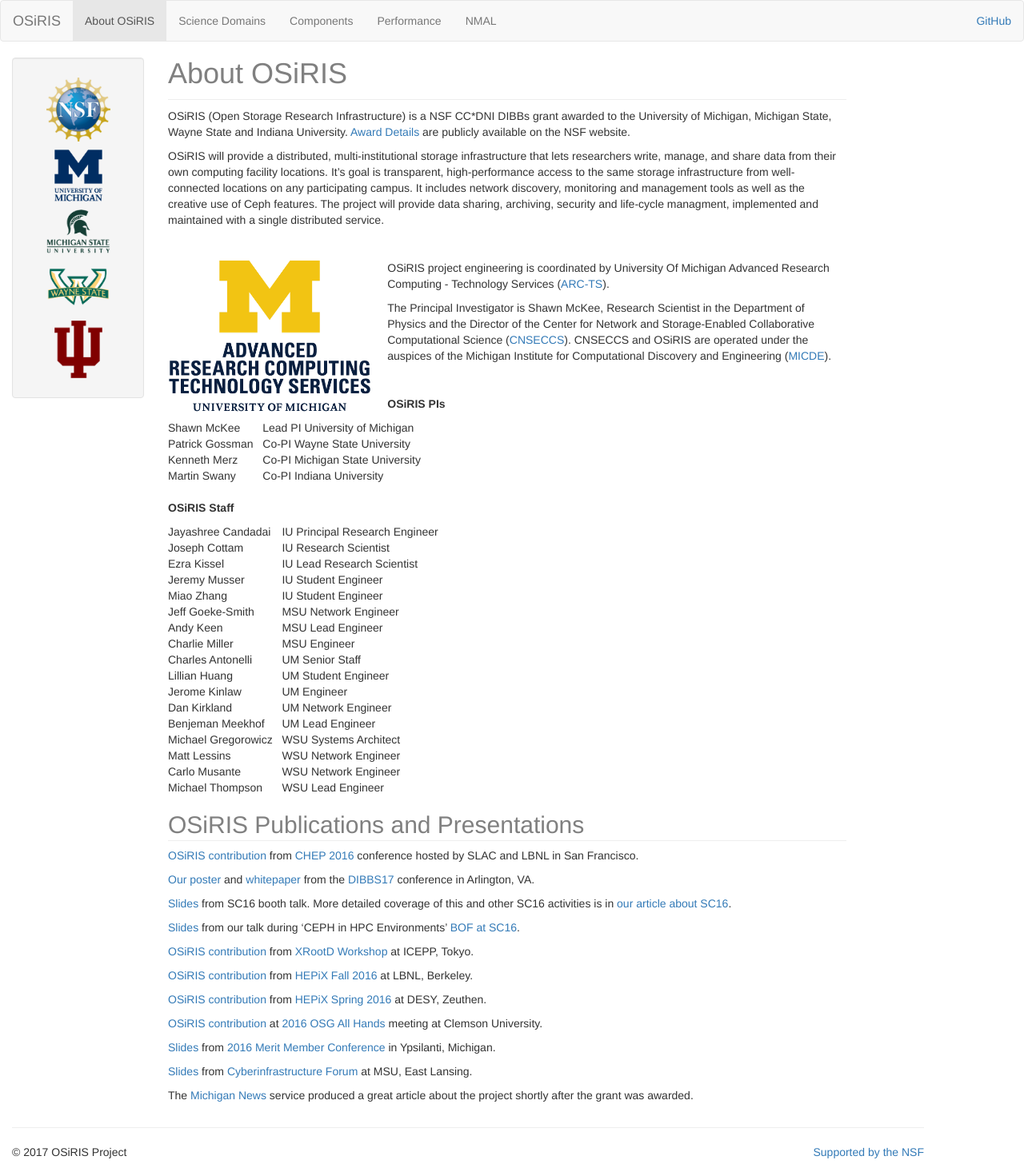
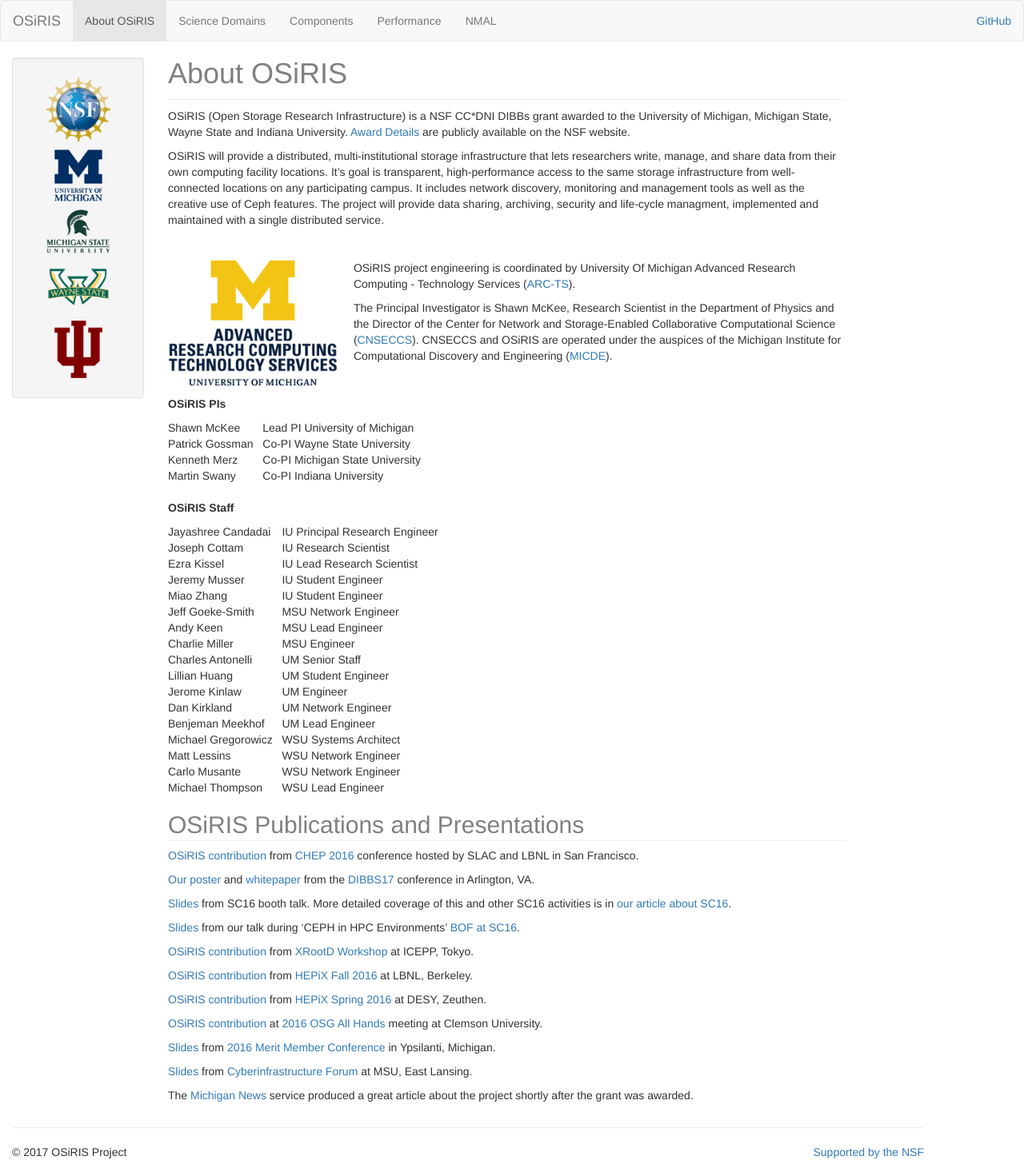
Before and after one commit to MI-OSiRIS/mi-osiris.github.io, a Jekyll site: the page built from about.md, in a window 1280 px wide. Shown: the whole page at 80% size. Built offline with Jekyll 4.4.1, drawn with Linux system fonts in a browser that asks for light colours.

Commit message:
Fix error with clearing floated image on about.md

```diff
--- a/about.md
+++ b/about.md
@@ -12,12 +12,12 @@
 <br />
 
 
-[![ARC-TS Logo]({{IMAGE_PATH}}/logos/arcts_signature_vertical.png){: style="width: 30%; float: left; margin-right: 20px"}](http://arc-ts.umich.edu/systems-and-services/osiris/)
+<a href="http://arc-ts.umich.edu/systems-and-services/osiris/"><img src="{{IMAGE_PATH}}/logos/arcts_signature_vertical.png" style="width: 25%; float: left; margin-right: 20px"></a>
 OSiRIS project engineering is coordinated by University Of Michigan Advanced Research Computing - Technology Services ([ARC-TS](http://arc-ts.umich.edu/systems-and-services/osiris/)).
 
 The Principal Investigator is Shawn McKee, Research Scientist in the Department of Physics and the Director of the Center for Network and Storage-Enabled Collaborative Computational Science ([CNSECCS](http://micde.umich.edu/centers/cnseccs/)). CNSECCS and OSiRIS are operated under the auspices of the Michigan Institute for Computational Discovery and Engineering ([MICDE](http://micde.umich.edu/osiris)).
 
-<br />
+<br style="clear: both"/>
 
 **OSiRIS PIs**
 
```
